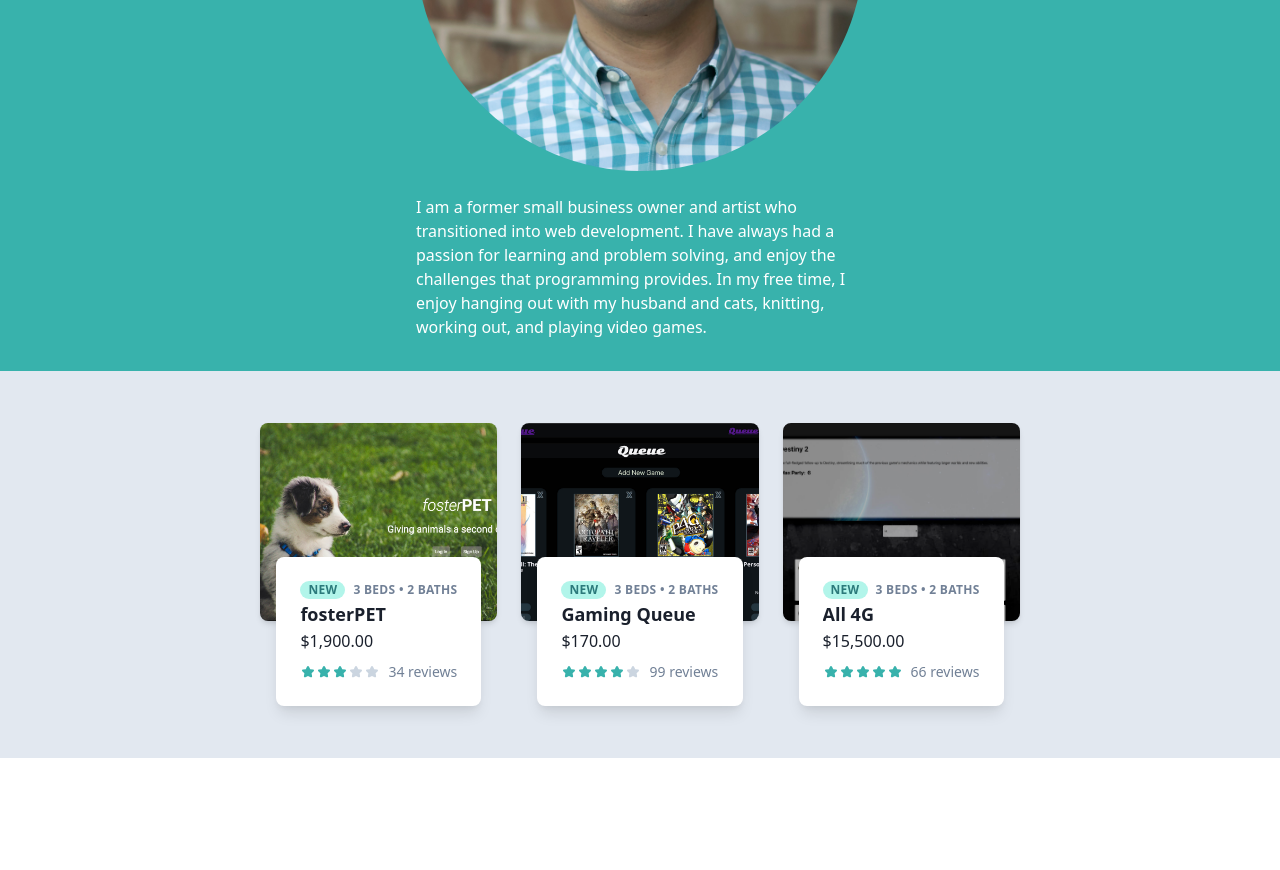
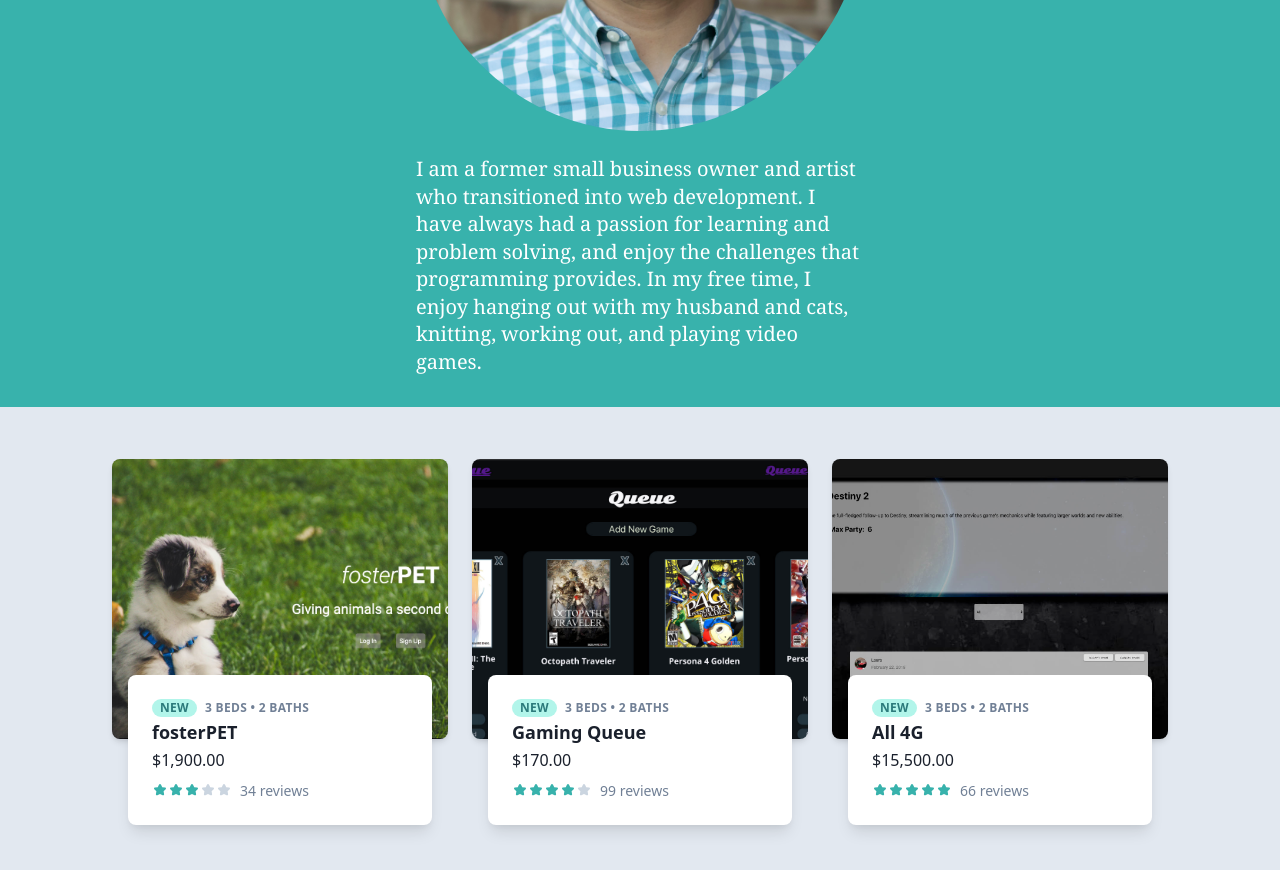
Before and after one commit to josejimenezjr0/github-portfolio, a Next.js app: page / in a window 1280 px wide. Shown: the part 620-1490 px from the top of the page. Before the commit the page ends 1378 px from the top, so only its background shows below. Built offline with nearby package versions, Linux system fonts and the light colour scheme.

Commit message:
add dynamic portfolio cards

```diff
--- a/components/PortfolioCard.js
+++ b/components/PortfolioCard.js
@@ -2,11 +2,11 @@ const PortfolioCard = props => {
   const portfolio = props.details
 
   return (
-    <div className="p-3 py-5">
+    <div className="p-3 py-5 w-auto">
       <div className="relative pb-5/6">
         <img className="absolute h-full w-full object-cover rounded-lg shadow-md" src={ portfolio.imageURL } alt={ portfolio.imageAlt }/>
       </div>
-      <div className="relative px-4 -mt-16">
+      <div className="relative px-4 -mt-16 w-84">
         <div className="bg-white p-6 rounded-lg shadow-lg">
           <div className="flex items-baseline">
             <span className="inline-block bg-teal-200 text-teal-700 text-xs px-2 rounded-full uppercase font-semibold tracking-wide">New</span>
--- a/pages/about.js
+++ b/pages/about.js
@@ -1,8 +1,8 @@
 const About = () => (
-  <div className="bg-teal-500 p-8 flex flex-wrap items-center justify-center">
+  <div id="about" className="bg-teal-500 p-8 flex flex-wrap items-center justify-center">
     <div className="max-w-md">
       <img className="h-full w-full rounded-full" src="img/jose.jpg"></img>
-      <p className="pt-6 text-white">I am a former small business owner and artist who transitioned into web development. I have always had a passion for learning and problem solving, and enjoy the challenges that programming provides. In my free time, I enjoy hanging out with my husband and cats, knitting, working out, and playing video games.</p>
+      <p className="pt-6 text-white text-xl leading-snug font-serif">I am a former small business owner and artist who transitioned into web development. I have always had a passion for learning and problem solving, and enjoy the challenges that programming provides. In my free time, I enjoy hanging out with my husband and cats, knitting, working out, and playing video games.</p>
     </div>
   </div>
 )
--- a/pages/index.js
+++ b/pages/index.js
@@ -26,17 +26,20 @@ const Home = () => {
   }, [])
 
   const navLinks = links.map( (link, index) => (
-    <Link href={link} key={index}>
-      <a className="block text-white font-semibold uppercase rounded hover:bg-gray-600 px-2 mt-1 sm:mt-0 sm:ml-1">{link}</a>
+    <Link href={`#${link}`} key={index}>
+      <a onClick={() => setOpen(!open)} className="block text-white font-semibold uppercase rounded hover:bg-gray-600 px-2 mt-1 sm:mt-0 sm:ml-1">{link}</a>
     </Link>
   ))
 
   return (
-    <div className="antialiased text-gray-900">
-      <nav className="relative bg-gray-700 sm:flex sm:justify-between sm:items-center sm:px-4 sm:py-2">
+    <div id="page-top" className="antialiased text-gray-900">
+      <nav className="fixed w-full z-10">
+        <div className="relative bg-gray-700 sm:flex sm:justify-between sm:items-center sm:px-4 sm:py-2">
           <div className=" flex items-center justify-between px-4 py-2 sm:p-0">
             <div>
-            <p className="text-white font-semibold uppercase tracking-wide">Jose Jimenez Jr.</p>
+            <Link href="#page-top">
+              <button type="button" className="text-white font-semibold uppercase tracking-wide hover:text-gray-400 focus:outline-none">Jose Jimenez Jr.</button>
+            </Link>
             </div>
             <div className="sm:hidden">
               <button type="button" onClick={() => setOpen(!open)} className="relative block text-gray-400 hover:text-white focus:text-white focus:outline-none z-20">
@@ -51,6 +54,7 @@ const Home = () => {
           <div className={`absolute right-0 ${open ? 'block' : 'hidden'} bg-gray-700 px-2 pt-2 pb-4 sm:flex sm:p-0 rounded-b-lg z-20`}>
             {navLinks}
           </div>
+        </div>
       </nav>
       <div className="text-white text-center uppercase py-20 bg-header bg-center bg-cover" >
         <p className="text-4xl font-bold">Jose Jimenez Jr.</p>
--- a/pages/portfolio.js
+++ b/pages/portfolio.js
@@ -42,7 +42,7 @@ const Portfolio = () => {
   ))
 
   return (
-    <div className="bg-gray-300 p-8 flex flex-wrap items-center justify-center">
+    <div id="portfolio" className="bg-gray-300 p-8 flex flex-wrap items-center justify-center">
       { portfolios }
     </div>
   )
--- a/styles/index.css
+++ b/styles/index.css
@@ -7,3 +7,7 @@ hr {
   border-width: 3px;
   border-color: #03b59a;
 }
+
+html {
+  scroll-behavior: smooth;
+}
--- a/tailwind.config.js
+++ b/tailwind.config.js
@@ -32,6 +32,9 @@ module.exports = {
         '9/12': '75%',
         '10/12': '83.333333%',
         '11/12': '91.666667%',
+        '72': '18rem',
+        '84': '21rem',
+        '96': '24rem',
       }
     },
   },
```
Lines whose indentation alone changed are shown as unchanged.
